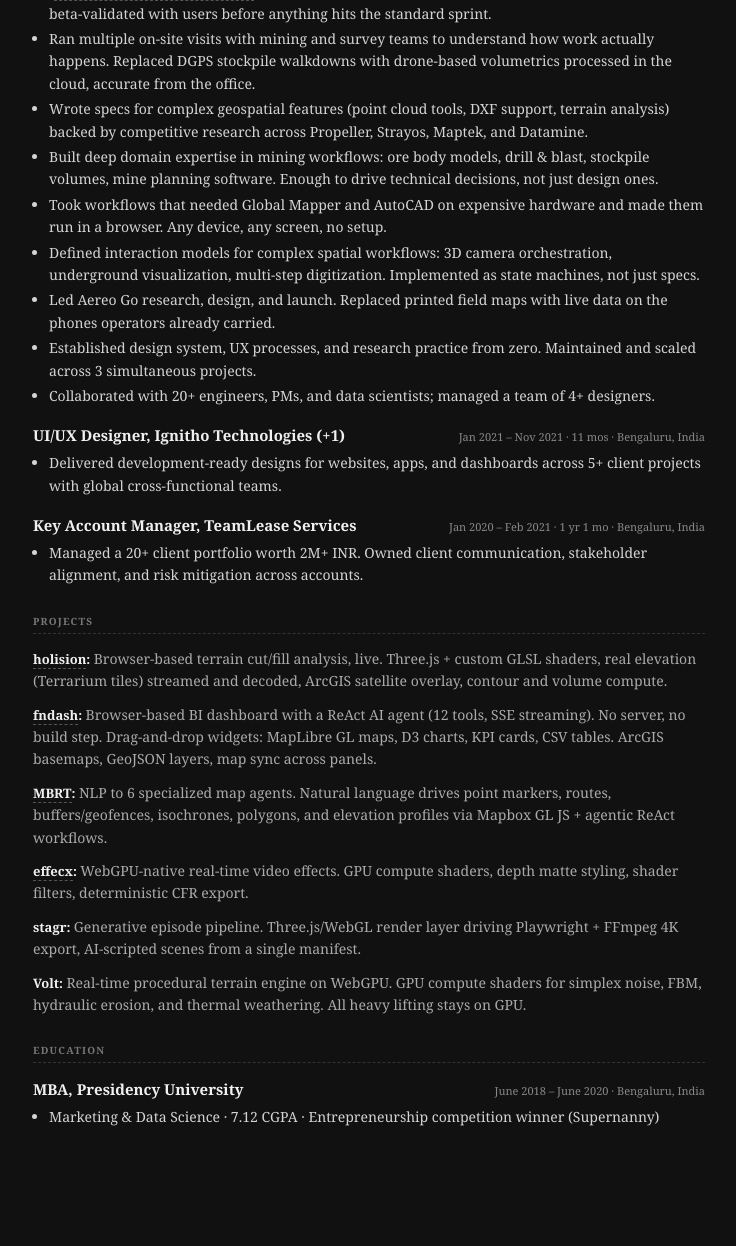
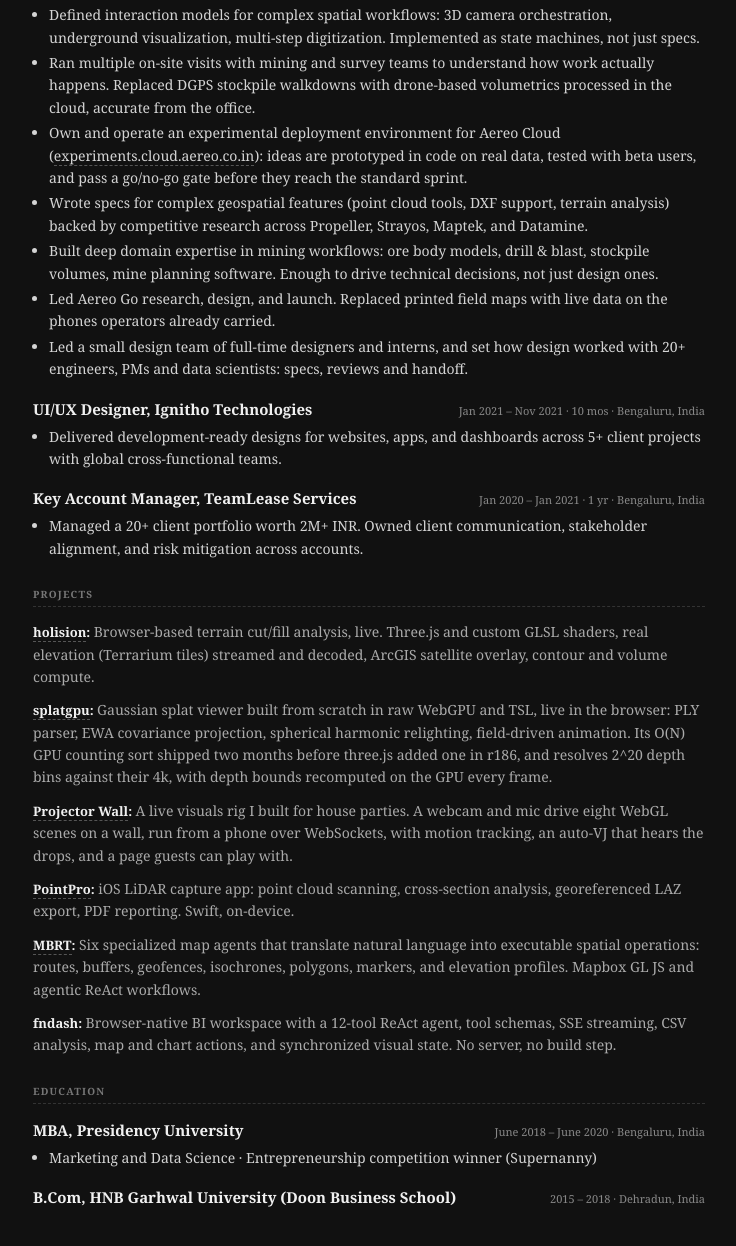
Before and after one commit to arshlibruh-code/arshlibruh-code.github.io, a website: page public/arshad-ahmed-product-engineer-designer.html in a window 1280 px wide. Shown: the part 734-1980 px from the top of the page, without its empty margins (271-1007 px from the left). Before the commit the page ends 1911 px from the top, so only its background shows below. Drawn offline with Linux system fonts and the light colour scheme.

Commit message:
resume: current version (three honest lanes, B.Com, team line)

```diff
--- a/public/arshad-ahmed-product-engineer-designer.html
+++ b/public/arshad-ahmed-product-engineer-designer.html
@@ -77,7 +77,7 @@
   .skills-row { margin-bottom: 5px; }
   .skills-row strong { font-size: 11px; color: #888; }
 
-  /* Print — force light for PDF readability */
+  /* Print: force light for PDF readability */
   @media print {
     body { margin: 0; padding: 0; max-width: 100%; font-size: 12px; line-height: 1.4; background: #fff; color: #1a1a1a; }
     section, .entry, .project { break-inside: avoid; }
@@ -103,7 +103,7 @@
 
 <div class="header">
   <h1>Arshad Ahmed</h1>
-  <div class="title">Product Designer &amp; Engineer</div>
+  <div class="title" id="r-title"></div>
   <div class="links">
     <a href="https://arshlibruh-code.github.io" target="_blank" rel="noopener noreferrer">portfolio</a><span>·</span>
     <a href="https://github.com/arshlibruh-code" target="_blank" rel="noopener noreferrer">github.com/arshlibruh-code</a><span>·</span>
@@ -111,92 +111,111 @@
     <a href="mailto:arshlibruh@gmail.com">arshlibruh@gmail.com</a><span>·</span>
     <a href="tel:+918937049848">+91 89370 49848</a>
   </div>
-  <div class="summary">Self-taught product designer and engineer with 5+ years building 3D, geospatial, and real-time web tools. Three.js, WebGL, GLSL shaders, WebGPU, Mapbox/GIS pipelines. I turn complex spatial data into interfaces that ship.</div>
+  <div class="summary" id="r-summary"></div>
 </div>
 
 <section>
   <h2>Skills</h2>
-  <div class="skills-row"><strong>Frontend</strong> &nbsp; React · Three.js · WebGL · MapLibre GL v5+ · Mapbox · WebGPU · GLSL Shaders · GPU Compute · HTML/CSS/JS · GSAP · ScrollTrigger · Vite</div>
-  <div class="skills-row"><strong>Geospatial</strong> &nbsp; GDAL · DXF · LAS/LAZ · Point Clouds · Photogrammetry · Drone Data Pipelines · GeoJSON · ArcGIS · PDAL · CRS / Coordinate Systems · COLMAP</div>
-  <div class="skills-row"><strong>3D &amp; Media</strong> &nbsp; Blender · Three.js · FFmpeg · DaVinci Resolve · gltf-transform (Draco + KTX2)</div>
-  <div class="skills-row"><strong>AI / Agents</strong> &nbsp; ReAct Workflows · Agentic Tool Use · Function Calling · SSE Streaming · LLM Integration · MCP</div>
-  <div class="skills-row"><strong>Backend</strong> &nbsp; Python · FastAPI · uvicorn · Node.js · Bun · SQL · WebSockets · Supabase · numpy · pydantic · trimesh · nginx</div>
-  <div class="skills-row"><strong>Product</strong> &nbsp; Interaction Design · Design Systems · Rapid Prototyping · Data Visualization · User Research</div>
-  <div class="skills-row"><strong>Tools</strong> &nbsp; Figma · Adobe Creative Suite · Cursor · Claude Code · Codex · Git · GitLab · GitHub CLI · Swift</div>
+  <div id="r-skills"></div>
 </section>
 
 <section>
   <h2 style="display:flex; justify-content:space-between; align-items:baseline;">
     <span>Work Experience</span>
-    <span style="font-size:10px; letter-spacing:0.8px; color:#999; font-weight:400; text-transform:none;">PRODUCT: <span id="dur-product"></span> &nbsp;·&nbsp; SALES: <span id="dur-sales"></span> &nbsp;·&nbsp; TOTAL: <span id="dur-total"></span></span>
+    <span style="font-size:10px; letter-spacing:0.8px; color:#999; font-weight:400; text-transform:none;">DESIGN EXPERIENCE: <span id="dur-product"></span></span>
   </h2>
-
-  <div class="entry">
-    <div class="entry-header">
-      <h3>Product Designer &amp; Engineer, Aereo</h3>
-
-      <span class="meta">Nov 2021 – Present · <span id="aereo-duration"></span> · Bengaluru, India</span>
-    </div>
-    <ul>
-      <li>Own and operate an experimental deployment environment for Aereo Cloud (<a href="https://experiments.cloud.aereo.co.in" target="_blank" rel="noopener noreferrer">experiments.cloud.aereo.co.in</a>): first commit alone was 20k+ lines, go/no-go decision framework, beta-validated with users before anything hits the standard sprint.</li>
-      <li>Ran multiple on-site visits with mining and survey teams to understand how work actually happens. Replaced DGPS stockpile walkdowns with drone-based volumetrics processed in the cloud, accurate from the office.</li>
-      <li>Wrote specs for complex geospatial features (point cloud tools, DXF support, terrain analysis) backed by competitive research across Propeller, Strayos, Maptek, and Datamine.</li>
-      <li>Built deep domain expertise in mining workflows: ore body models, drill &amp; blast, stockpile volumes, mine planning software. Enough to drive technical decisions, not just design ones.</li>
-      <li>Took workflows that needed Global Mapper and AutoCAD on expensive hardware and made them run in a browser. Any device, any screen, no setup.</li>
-      <li>Defined interaction models for complex spatial workflows: 3D camera orchestration, underground visualization, multi-step digitization. Implemented as state machines, not just specs.</li>
-      <li>Led Aereo Go research, design, and launch. Replaced printed field maps with live data on the phones operators already carried.</li>
-      <li>Established design system, UX processes, and research practice from zero. Maintained and scaled across 3 simultaneous projects.</li>
-      <li>Collaborated with 20+ engineers, PMs, and data scientists; managed a team of 4+ designers.</li>
-    </ul>
-  </div>
-
-  <div class="entry">
-    <div class="entry-header">
-      <h3>UI/UX Designer, Ignitho Technologies (+1)</h3>
-      <span class="meta">Jan 2021 – Nov 2021 · 11 mos · Bengaluru, India</span>
-    </div>
-    <ul>
-      <li>Delivered development-ready designs for websites, apps, and dashboards across 5+ client projects with global cross-functional teams.</li>
-    </ul>
-  </div>
-
-  <div class="entry">
-    <div class="entry-header">
-      <h3>Key Account Manager, TeamLease Services</h3>
-      <span class="meta">Jan 2020 – Feb 2021 · 1 yr 1 mo · Bengaluru, India</span>
-    </div>
-    <ul>
-      <li>Managed a 20+ client portfolio worth 2M+ INR. Owned client communication, stakeholder alignment, and risk mitigation across accounts.</li>
-    </ul>
-  </div>
+  <div id="r-work"></div>
 </section>
 
 <section>
   <h2>Projects</h2>
-
-  <div class="project">
-    <h3><a href="https://holision.pages.dev" target="_blank" rel="noopener noreferrer">holision</a>: </h3><p>Browser-based terrain cut/fill analysis, live. Three.js + custom GLSL shaders, real elevation (Terrarium tiles) streamed and decoded, ArcGIS satellite overlay, contour and volume compute.</p>
-  </div>
-  <div class="project">
-    <h3><a href="https://github.com/arshlibruh-code/fndash" target="_blank" rel="noopener noreferrer">fndash</a>: </h3><p>Browser-based BI dashboard with a ReAct AI agent (12 tools, SSE streaming). No server, no build step. Drag-and-drop widgets: MapLibre GL maps, D3 charts, KPI cards, CSV tables. ArcGIS basemaps, GeoJSON layers, map sync across panels.</p>
-  </div>
-  <div class="project">
-    <h3><a href="https://github.com/arshlibruh-code/MBRT" target="_blank" rel="noopener noreferrer">MBRT</a>: </h3><p>NLP to 6 specialized map agents. Natural language drives point markers, routes, buffers/geofences, isochrones, polygons, and elevation profiles via Mapbox GL JS + agentic ReAct workflows.</p>
-  </div>
-  <div class="project">
-    <h3><a href="https://github.com/arshlibruh-code/effecx" target="_blank" rel="noopener noreferrer">effecx</a>: </h3><p>WebGPU-native real-time video effects. GPU compute shaders, depth matte styling, shader filters, deterministic CFR export.</p>
-  </div>
-  <div class="project">
-    <h3>stagr: </h3><p>Generative episode pipeline. Three.js/WebGL render layer driving Playwright + FFmpeg 4K export, AI-scripted scenes from a single manifest.</p>
-  </div>
-  <div class="project">
-    <h3>Volt: </h3><p>Real-time procedural terrain engine on WebGPU. GPU compute shaders for simplex noise, FBM, hydraulic erosion, and thermal weathering. All heavy lifting stays on GPU.</p>
-  </div>
+  <div id="r-projects"></div>
 </section>
 
-
+<section>
+  <h2>Education</h2>
+  <div id="r-edu"></div>
+</section>
 
 <script>
+// ---------------------------------------------------------------- content
+// One source. A lane swaps the top third and the project order, nothing else,
+// because that is all a skimming reader and a keyword search ever consume.
+
+const LINK = (u, t) => '<a href="' + u + '" target="_blank" rel="noopener noreferrer">' + t + '</a>';
+
+const WORK = [
+  { role: 'Product Designer &amp; Engineer, Aereo', from: [2021, 11], where: 'Bengaluru, India', bullets: {
+      lead: 'Own and operate an experimental deployment environment for Aereo Cloud (' + LINK('https://experiments.cloud.aereo.co.in', 'experiments.cloud.aereo.co.in') + '): ideas are prototyped in code on real data, tested with beta users, and pass a go/no-go gate before they reach the standard sprint.',
+      drone: 'Ran multiple on-site visits with mining and survey teams to understand how work actually happens. Replaced DGPS stockpile walkdowns with drone-based volumetrics processed in the cloud, accurate from the office.',
+      browser: 'Took workflows that needed Global Mapper and AutoCAD on expensive hardware and made them run in a browser. Any device, any screen, no setup.',
+      specs: 'Wrote specs for complex geospatial features (point cloud tools, DXF support, terrain analysis) backed by competitive research across Propeller, Strayos, Maptek, and Datamine.',
+      domain: 'Built deep domain expertise in mining workflows: ore body models, drill &amp; blast, stockpile volumes, mine planning software. Enough to drive technical decisions, not just design ones.',
+      state: 'Defined interaction models for complex spatial workflows: 3D camera orchestration, underground visualization, multi-step digitization. Implemented as state machines, not just specs.',
+      go: 'Led Aereo Go research, design, and launch. Replaced printed field maps with live data on the phones operators already carried.',
+      system: 'Established design system, UX processes, and research practice from zero. Maintained and scaled across 3 simultaneous projects.',
+      team: 'Led a small design team of full-time designers and interns, and set how design worked with 20+ engineers, PMs and data scientists: specs, reviews and handoff.',
+  } },
+  { role: 'UI/UX Designer, Ignitho Technologies', from: [2021, 1], to: [2021, 11], where: 'Bengaluru, India',
+    bullets: { only: 'Delivered development-ready designs for websites, apps, and dashboards across 5+ client projects with global cross-functional teams.' } },
+  { role: 'Key Account Manager, TeamLease Services', from: [2020, 1], to: [2021, 1], where: 'Bengaluru, India',
+    bullets: { only: 'Managed a 20+ client portfolio worth 2M+ INR. Owned client communication, stakeholder alignment, and risk mitigation across accounts.' } },
+];
+
+const PROJECTS = {
+  holision: { name: LINK('https://holision.pages.dev', 'holision'), text: 'Browser-based terrain cut/fill analysis, live. Three.js and custom GLSL shaders, real elevation (Terrarium tiles) streamed and decoded, ArcGIS satellite overlay, contour and volume compute.' },
+  fndash:   { name: 'fndash', text: 'Browser-native BI workspace with a 12-tool ReAct agent, tool schemas, SSE streaming, CSV analysis, map and chart actions, and synchronized visual state. No server, no build step.' },
+  mbrt:     { name: LINK('https://github.com/arshlibruh-code/MBRT', 'MBRT'), text: 'Six specialized map agents that translate natural language into executable spatial operations: routes, buffers, geofences, isochrones, polygons, markers, and elevation profiles. Mapbox GL JS and agentic ReAct workflows.' },
+  pointpro: { name: LINK('https://github.com/arshlibruh-code/PointPro', 'PointPro'), text: 'iOS LiDAR capture app: point cloud scanning, cross-section analysis, georeferenced LAZ export, PDF reporting. Swift, on-device.' },
+  effecx:   { name: LINK('https://github.com/arshlibruh-code/effecx', 'effecx'), text: 'WebGPU-native real-time video effects. GPU compute shaders, depth matte styling, shader filters, deterministic CFR export.' },
+  volt:     { name: 'Volt', text: 'Real-time procedural terrain engine on WebGPU. GPU compute shaders for simplex noise, FBM, hydraulic erosion, and thermal weathering. All heavy lifting stays on GPU.' },
+  splatgpu: { name: LINK('https://splatgpu.pages.dev', 'splatgpu'), text: 'Gaussian splat viewer built from scratch in raw WebGPU and TSL, live in the browser: PLY parser, EWA covariance projection, spherical harmonic relighting, field-driven animation. Its O(N) GPU counting sort shipped two months before three.js added one in r186, and resolves 2^20 depth bins against their 4k, with depth bounds recomputed on the GPU every frame.' },
+  projector: { name: LINK('https://projector-wall.pages.dev', 'Projector Wall'), text: 'A live visuals rig I built for house parties. A webcam and mic drive eight WebGL scenes on a wall, run from a phone over WebSockets, with motion tracking, an auto-VJ that hears the drops, and a page guests can play with.' },
+};
+
+const LANES = {
+  // THREE LANES (2026-10-11), one per lane of the search plan in data.js
+  // workflow.search. Company-tailored versions are not kept here: what each
+  // company received is the PDF in sent/. Building is framed as it really
+  // happens: he directs AI agents and owns architecture, specs and review; he
+  // does not hand-write TypeScript or React, so the stack is never the headline.
+  main: {
+    title: 'Design Engineer, Spatial and 3D Tools',
+    summary: 'I design spatial tools and build them, down to the renderer, by directing AI agents: I own the architecture, the specs and the review, and the agents write the code. Nearly five years on a production web-GIS platform for mining and drone survey: point clouds, terrain, digitization and annotation workflows, and the design system and research practice I set up from zero. On my own time I build rendering engines from the GPU up the same way, including a Gaussian splat viewer in raw WebGPU with an O(N) counting sort over 2^20 depth bins, and a terrain viewer that computes cut and fill live in the browser.',
+    skills: [
+      ['Spatial &amp; 3D', 'WebGPU &middot; WebGL &middot; Three.js &middot; GLSL shaders &middot; GPU compute &middot; Gaussian splatting &middot; MapLibre GL &middot; Mapbox GL &middot; Point clouds &middot; LAS/LAZ &middot; Terrain analysis &middot; CRS and coordinate systems'],
+      ['Design', 'Product and interaction design &middot; Design systems (tokens, components, adoption) &middot; Field research &middot; Data-dense tools &middot; Spatial workflow modelling &middot; Prototyping on real data &middot; Figma'],
+      ['Building with agents', 'Claude Code and Codex as the daily method &middot; Architecture and specs &middot; Agent review and steering &middot; AGENTS.md and context architecture &middot; Shipped in React, TypeScript, Three.js, WebGPU and Python'],
+    ],
+    bullets: ['browser', 'system', 'state', 'drone', 'lead', 'specs', 'domain', 'go', 'team'],
+    projects: ['holision', 'splatgpu', 'projector', 'pointpro', 'mbrt', 'fndash'],
+  },
+  design: {
+    title: 'Senior Product Designer, Spatial and Data Tools',
+    summary: 'Product designer who ships the working tool, not just the mock. Nearly five years on a production web-GIS platform for mining and drone survey, where the users are technical specialists and the interface is structured data: point clouds, digitization and annotation, terrain, coordinate systems. I built the design system and research practice there from zero and scaled both across three products and 20+ engineers. I prototype on real data in code, built by directing AI agents, rather than in static mocks.',
+    skills: [
+      ['Design', 'Design systems (tokens, components, documentation, adoption) &middot; Interaction design &middot; Cross-tool workflow modelling &middot; Field research and shadowing &middot; Data-dense tables, filters and dashboards &middot; Spatial and 3D interaction models &middot; Figma'],
+      ['Domain', 'Map annotation and digitization &middot; Point clouds &middot; Drone survey &middot; Terrain analysis &middot; Internal and developer tooling &middot; Mining and field operations'],
+      ['Building with agents', 'Claude Code and Codex as the daily method &middot; Prototyping in code on real data &middot; AGENTS.md and context architecture &middot; Shipped in React, TypeScript, Three.js, WebGPU and MapLibre GL'],
+    ],
+    bullets: ['system', 'drone', 'state', 'specs', 'lead', 'browser', 'domain', 'go', 'team'],
+    projects: ['holision', 'projector', 'fndash', 'mbrt', 'pointpro', 'splatgpu'],
+  },
+  creative: {
+    title: 'Creative Technologist',
+    summary: 'Product designer who builds realtime graphics by directing AI agents. A live audio-reactive projection rig run from a phone, a WebGPU video effects studio with deterministic export, and a Gaussian splat viewer built from the PLY parser up. The day job is a production web-GIS platform, so browser 3D is daily work, not a hobby.',
+    skills: [
+      ['Realtime', 'Three.js &middot; WebGPU &middot; WebGL &middot; GLSL shaders &middot; GPU compute &middot; TSL &middot; Web Audio &middot; Gaussian splatting &middot; Procedural terrain'],
+      ['Motion &amp; media', 'GSAP &middot; ScrollTrigger &middot; Lenis &middot; FFmpeg &middot; Blender &middot; gltf-transform (Draco + KTX2) &middot; DaVinci Resolve &middot; TouchDesigner &middot; Deterministic CFR export'],
+      ['Building with agents', 'Claude Code and Codex as the daily method &middot; Interaction design &middot; Design systems &middot; Rapid prototyping &middot; Shipped in React, TypeScript, Python and MapLibre GL'],
+    ],
+    bullets: ['state', 'browser', 'system', 'go', 'lead', 'team'],
+    projects: ['projector', 'effecx', 'splatgpu', 'holision', 'volt', 'mbrt'],
+  },
+};
+
+// ---------------------------------------------------------------- render
+
 function duration(startYear, startMonth, endYear, endMonth) {
   const end = endYear ? new Date(endYear, endMonth - 1) : new Date();
   let years = end.getFullYear() - startYear;
@@ -206,25 +225,49 @@
   const m = months > 0 ? months + ' mo' + (months > 1 ? 's' : '') : '';
   return [y, m].filter(Boolean).join(' ');
 }
-  document.getElementById('aereo-duration').textContent = duration(2021, 11);
+
+const MON = ['Jan','Feb','Mar','Apr','May','Jun','Jul','Aug','Sep','Oct','Nov','Dec'];
+
+function render() {
+  const key = (location.hash || '#main').slice(1);
+  const lane = LANES[key] || LANES.main;
+
+  document.title = 'Arshad Ahmed, ' + lane.title;
+  document.getElementById('r-title').textContent = lane.title;
+  document.getElementById('r-summary').textContent = lane.summary;
+
+  document.getElementById('r-skills').innerHTML = lane.skills.map(
+    r => '<div class="skills-row"><strong>' + r[0] + '</strong> &nbsp; ' + r[1] + '</div>'
+  ).join('');
+
+  document.getElementById('r-work').innerHTML = WORK.map(w => {
+    const span = w.to ? duration(w.from[0], w.from[1], w.to[0], w.to[1]) : duration(w.from[0], w.from[1]);
+    const range = MON[w.from[1] - 1] + ' ' + w.from[0] + ' – ' +
+                  (w.to ? MON[w.to[1] - 1] + ' ' + w.to[0] : 'Present');
+    const keys = w.bullets.only ? ['only'] : lane.bullets.filter(k => w.bullets[k]);
+    return '<div class="entry"><div class="entry-header"><h3>' + w.role + '</h3>' +
+      '<span class="meta">' + range + ' · ' + span + ' · ' + w.where + '</span></div><ul>' +
+      keys.map(k => '<li>' + w.bullets[k] + '</li>').join('') + '</ul></div>';
+  }).join('');
+
+  document.getElementById('r-projects').innerHTML = lane.projects.map(k => {
+    const p = PROJECTS[k];
+    return '<div class="project"><h3>' + p.name + ': </h3><p>' + p.text + '</p></div>';
+  }).join('');
+
+  document.getElementById('r-edu').innerHTML =
+    '<div class="entry"><div class="entry-header"><h3>MBA, Presidency University</h3>' +
+    '<span class="meta">June 2018 – June 2020 · Bengaluru, India</span></div>' +
+    '<ul><li>Marketing and Data Science · Entrepreneurship competition winner (Supernanny)</li></ul></div>' +
+    '<div class="entry"><div class="entry-header"><h3>B.Com, HNB Garhwal University (Doon Business School)</h3>' +
+    '<span class="meta">2015 – 2018 · Dehradun, India</span></div></div>';
+
   document.getElementById('dur-product').textContent = duration(2021, 1);
-  document.getElementById('dur-sales').textContent = duration(2020, 1, 2021, 2);
-  document.getElementById('dur-total').textContent = duration(2020, 1);
+}
+
+addEventListener('hashchange', render);
+render();
 </script>
-
-<section>
-  <h2>Education</h2>
-
-  <div class="entry">
-    <div class="entry-header">
-      <h3>MBA, Presidency University</h3>
-      <span class="meta">June 2018 – June 2020 · Bengaluru, India</span>
-    </div>
-    <ul>
-      <li>Marketing &amp; Data Science · 7.12 CGPA · Entrepreneurship competition winner (Supernanny)</li>
-    </ul>
-  </div>
-</section>
 
 </body>
 </html>
```
Lines whose indentation alone changed are shown as unchanged.
